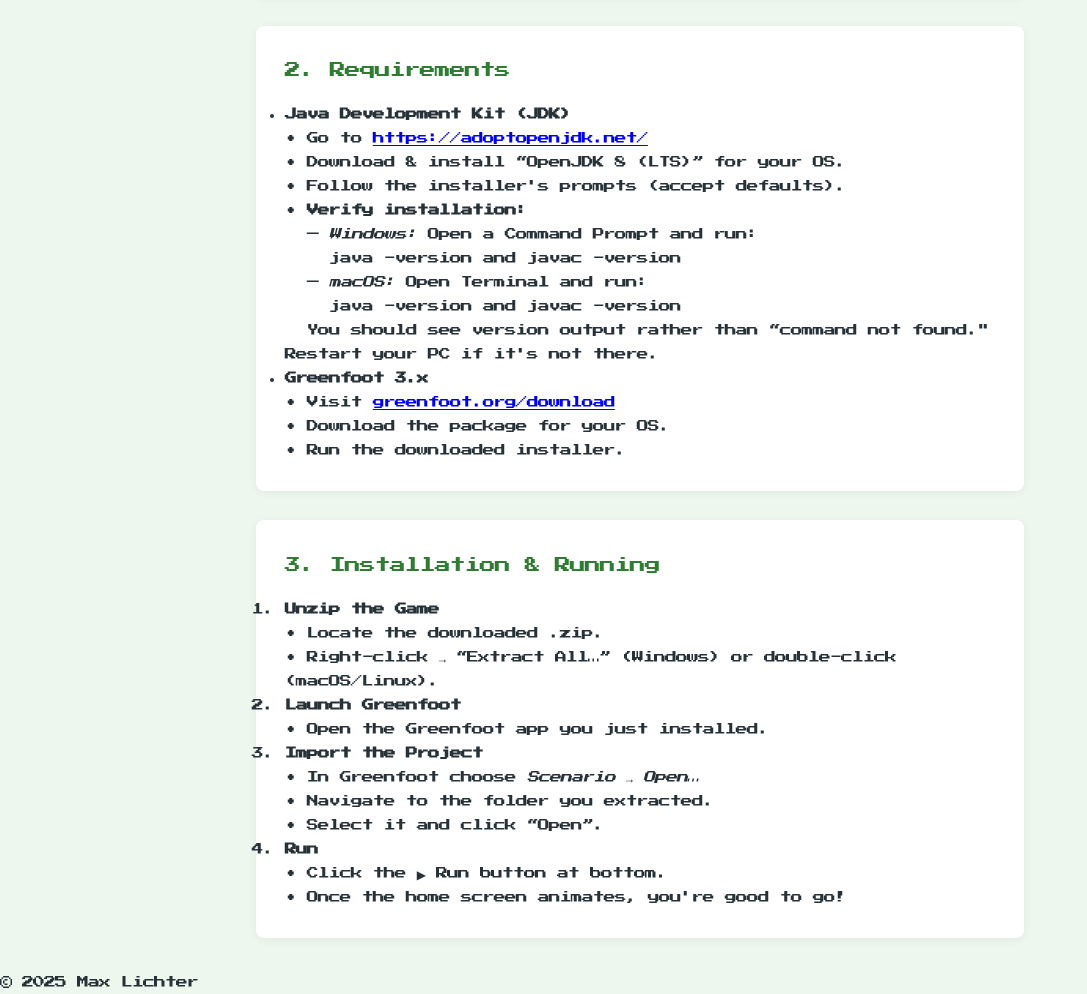
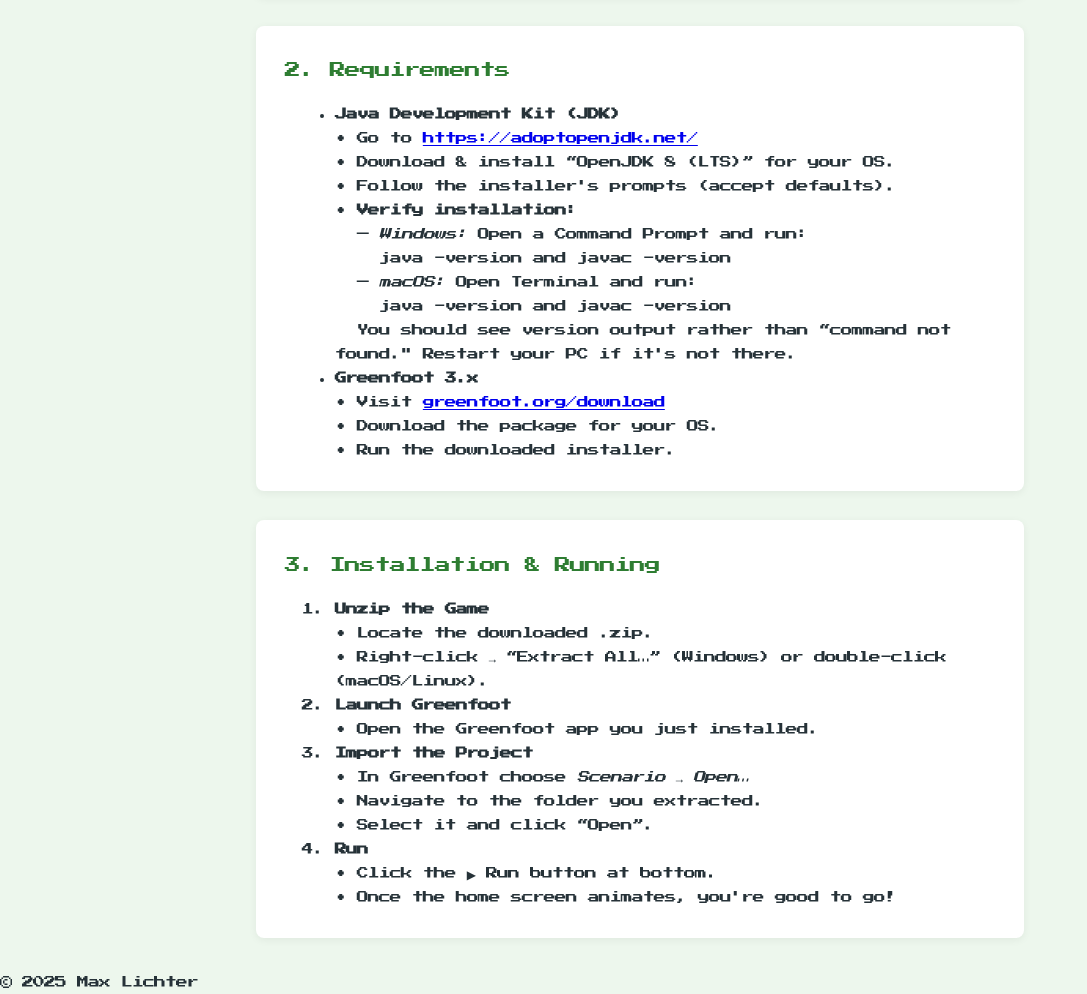
Before and after one commit to iammaxlichter/Tatiana_Birthday_Website2, a plain HTML site: page index.html in a window 1280 px wide. Shown: the part 649-1643 px from the top of the page, without its empty margins (0-1087 px from the left). Drawn offline with Linux system fonts and the light colour scheme.

Commit message:
final changes

```diff
--- a/index.html
+++ b/index.html
@@ -44,7 +44,7 @@
 
     <section id="requirements">
         <h2>2. Requirements</h2>
-        <ul>
+        <ul style="margin-left: 50px;">
           <li>
             <strong>Java Development Kit (JDK)</strong><br>
             &bull; Go to <a href="https://adoptopenjdk.net/" target="_blank">https://adoptopenjdk.net/</a><br>
@@ -69,7 +69,7 @@
 
     <section id="installation">
       <h2>3. Installation &amp; Running</h2>
-      <ol>
+      <ol style="margin-left: 50px;">
         <li>
           <strong>Unzip the Game</strong><br>
           • Locate the downloaded <code>.zip</code>.<br>
--- a/styles.css
+++ b/styles.css
@@ -98,3 +98,5 @@ section h2 {
 }
 
 #characters figure {
+  text-align: center;
+}
```
